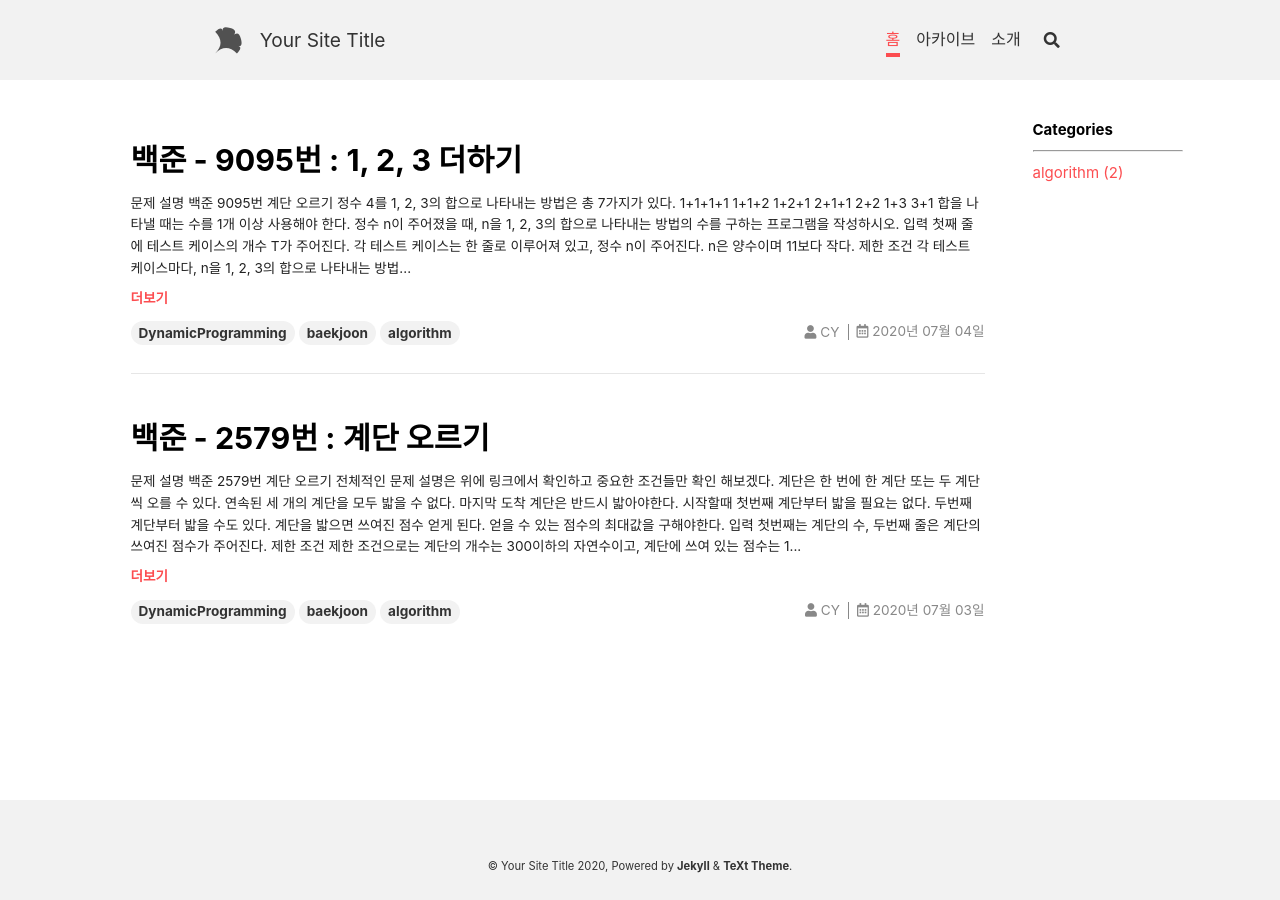
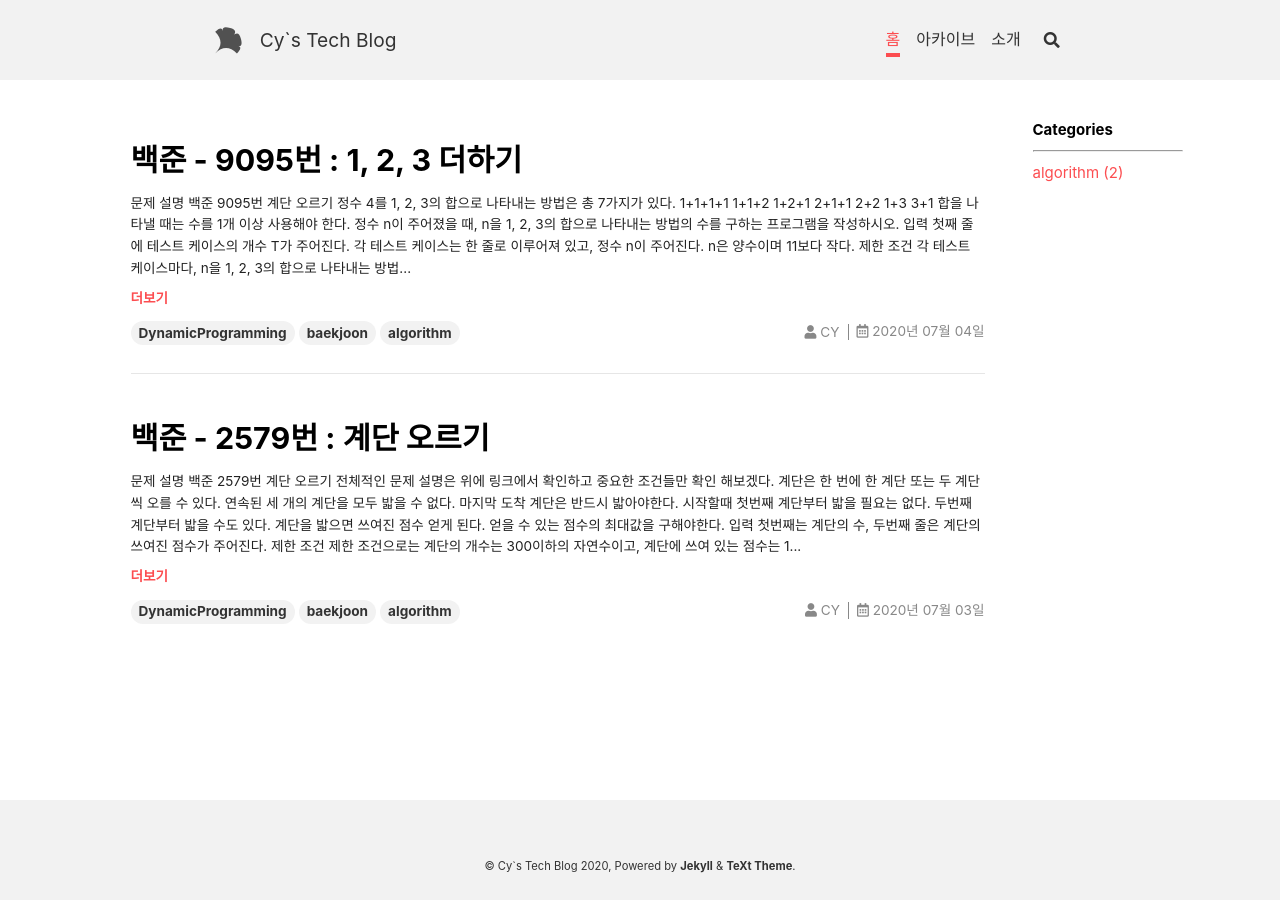
Before and after one commit to lcy960729/blog.maker, a Jekyll site: the page built from index.html, in a window 1280 px wide. Built offline with Jekyll 4.4.1, drawn with Linux system fonts in a browser that asks for light colours; nearby versions of some CDN libraries; the list of posts is cut into pages by our own code.

Commit message:
Update _config.yml

```diff
--- a/_config.yml
+++ b/_config.yml
@@ -16,10 +16,10 @@
 text_skin: default # "default" (default), "dark", "forest", "ocean", "chocolate", "orange"
 highlight_theme: tomorrow-night-eighties # "default" (default), "tomorrow", "tomorrow-night", "tomorrow-night-eighties", "tomorrow-night-blue", "tomorrow-night-bright"
 url: https://lcy960729.github.io # the base hostname & protocol for your site e.g. https://www.someone.com
-baseurl: /testblog.github.io # does not include hostname
-title: Your Site Title
+baseurl:  # does not include hostname
+title: Cy`s Tech Blog
 description: > # this means to ignore new lines until "Language & timezone"
-    Your Site Description
+    Cy`s Tech Blog
 
 ## => Language and Timezone
 ##############################
@@ -29,14 +29,14 @@
 # for Travis CI. (shit custom gem api...) ##################
 destination: ./blog
 
-production_url: https://lcy960729.github.io/testblog.github.io/
-source_url: https://github.com/lcy960729/testblog.maker
+production_url: https://lcy960729.github.io
+source_url: https://github.com/lcy960729/blog.maker
 
 safe: False
 lsi: False
 
 username: lcy960729
-repo: testblog.maker
+repo: blog.maker
 branch: master
 ############################################################
 
@@ -44,7 +44,7 @@
 ##############################
 author:
     type: # "person" (default), "organization"
-    name: Your Name
+    name: Lee Chan Young
     url: https://lcy960729.github.io/
     avatar: # path or url of avatar image (square)
     bio: I am an amazing person.
@@ -63,7 +63,7 @@
 
 ## => GitHub Repository (if the site is hosted by GitHub)
 ##############################
-repository: lcy960729 / testblog.github.io
+repository: lcy960729 / lcy960729.github.io
 repository_tree: master
 
 ## => Paths
```
